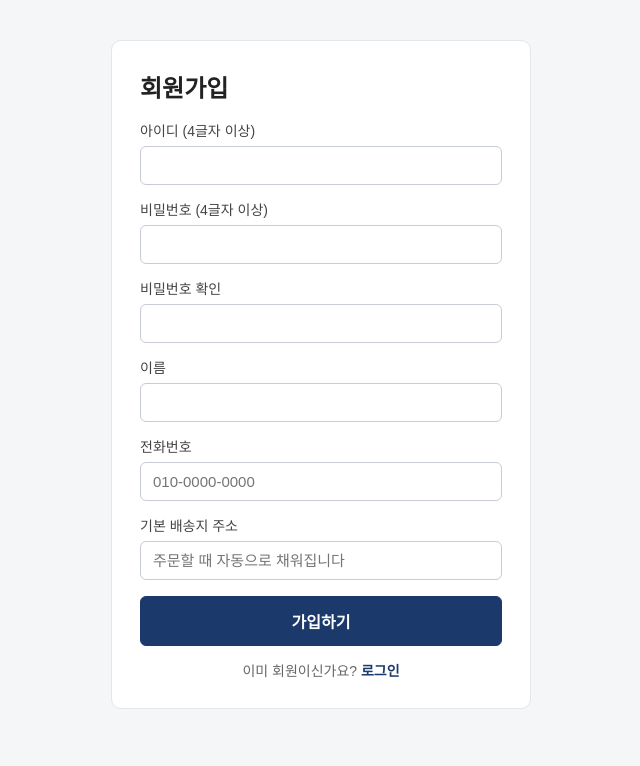
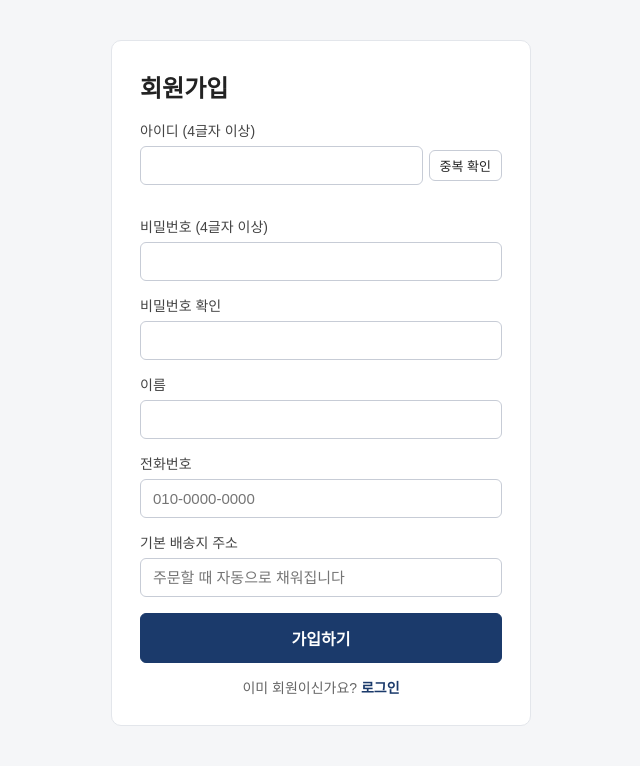
Before and after one commit to Goldstargreat/SpringFrameworkTermProject, a Spring Boot app: page /members/join in a window 1280 px wide. Shown: the part 65-831 px from the top of the page, without its empty margins (319-959 px from the left). Run offline with Spring Boot 4, Linux system fonts and the light colour scheme.

Commit message:
회원가입 아이디 중복 확인 버튼 추가
- GET /members/check-login-id : 아이디 사용 가능 여부를 JSON 으로 돌려준다
- 회원가입 화면에서 버튼을 누르면 새로고침 없이(fetch) 결과를 보여 준다
- 확인 후 아이디를 바꾸면 결과를 지운다

Co-Authored-By: Claude Opus 5.5 <noreply@anthropic.com>

```diff
--- a/src/main/java/kr/ac/kopo/gnuyog/goldstarmall/controller/MemberController.java
+++ b/src/main/java/kr/ac/kopo/gnuyog/goldstarmall/controller/MemberController.java
@@ -12,7 +12,10 @@ import org.springframework.web.bind.annotation.GetMapping;
 import org.springframework.web.bind.annotation.PostMapping;
 import org.springframework.web.bind.annotation.RequestMapping;
 import org.springframework.web.bind.annotation.RequestParam;
+import org.springframework.web.bind.annotation.ResponseBody;
 import org.springframework.web.servlet.mvc.support.RedirectAttributes;
+
+import java.util.Map;
 
 // 회원 컨트롤러 : 회원가입, 로그인, 로그아웃
 @Controller
@@ -66,6 +69,26 @@ public class MemberController {
         // addFlashAttribute : 리다이렉트된 다음 화면에서 딱 한 번만 보이는 메시지
         redirectAttributes.addFlashAttribute("message", "회원가입이 완료되었습니다. 로그인해 주세요.");
         return "redirect:/members/login";
+    }
+
+    // 아이디 중복 확인 : 회원가입 화면의 "중복 확인" 버튼이 자바스크립트(fetch)로 부른다
+    // @ResponseBody : 화면(HTML) 대신 데이터를 돌려준다. Map 은 JSON 으로 바뀌어 전달된다
+    // 예) {"available": true, "message": "사용할 수 있는 아이디입니다."}
+    // 화면을 새로고침하지 않고 결과만 받아 보여 주기 위한 것이고, 가입할 때 서버에서 한 번 더 검사한다
+    @GetMapping("/check-login-id")
+    @ResponseBody
+    public Map<String, Object> checkLoginId(@RequestParam(name = "loginId", required = false) String loginId) {
+        // 1) 글자 수 등 아이디 규칙 검사
+        try {
+            MemberValidator.validateLoginId(loginId);
+        } catch (BusinessException e) {
+            return Map.of("available", false, "message", e.getMessage());
+        }
+        // 2) 이미 쓰는 아이디인지 검사
+        if (!memberService.isLoginIdAvailable(loginId.trim())) {
+            return Map.of("available", false, "message", "이미 사용 중인 아이디입니다.");
+        }
+        return Map.of("available", true, "message", "사용할 수 있는 아이디입니다.");
     }
 
     // 로그인 화면 보여 주기
--- a/src/main/java/kr/ac/kopo/gnuyog/goldstarmall/service/MemberService.java
+++ b/src/main/java/kr/ac/kopo/gnuyog/goldstarmall/service/MemberService.java
@@ -61,6 +61,12 @@ public class MemberService {
 
         // 4) DB에 저장 (insert into members ...)
         return memberRepository.save(member);
+    }
+
+    // 아이디 사용 가능 여부 (회원가입 화면의 "중복 확인" 버튼에서 사용)
+    @Transactional(readOnly = true)
+    public boolean isLoginIdAvailable(String loginId) {
+        return memberRepository.findByLoginId(loginId) == null;
     }
 
     // 로그인 : 성공하면 회원 객체, 실패하면 null 을 돌려준다
--- a/src/main/resources/static/css/style.css
+++ b/src/main/resources/static/css/style.css
@@ -472,6 +472,38 @@ h2 {
     padding: 5px;
 }
 
+/* 회원가입 화면 : 입력칸 옆에 버튼 (아이디 중복 확인) */
+.input-with-button {
+    display: flex;
+    gap: 6px;
+    align-items: center;
+    margin-top: 6px;
+}
+
+.form-box .input-with-button input {
+    flex: 1;
+    margin-top: 0;
+}
+
+.input-with-button .btn {
+    white-space: nowrap;
+}
+
+/* 중복 확인 결과 문구 */
+.check-message {
+    margin: 4px 0 0;
+    font-size: 13px;
+    min-height: 1em;
+}
+
+.check-message.ok {
+    color: #1d6b34;
+}
+
+.check-message.fail {
+    color: #a12626;
+}
+
 /* 회원관리 화면의 전화번호 검색 */
 .member-search {
     margin: 12px 0;
--- a/src/main/resources/static/js/common.js
+++ b/src/main/resources/static/js/common.js
@@ -87,3 +87,33 @@ document.querySelectorAll('input[data-phone-format]').forEach(function (input) {
         input.setSelectionRange(cursor, cursor);
     });
 });
+
+// 5) 중복 확인 버튼 : data-check-url 이 붙은 버튼을 누르면 새로고침 없이 서버에 물어보고 결과를 보여 준다
+//    data-check-url    : 물어볼 주소 (예: /members/check-login-id)
+//    data-check-input  : 검사할 입력칸 id   (그 값을 ?loginId=... 처럼 입력칸 name 으로 보낸다)
+//    data-check-result : 결과 문구를 넣을 칸 id
+//    서버는 {"available": true/false, "message": "..."} 형태의 JSON 을 돌려준다
+document.querySelectorAll('button[data-check-url]').forEach(function (button) {
+    var input = document.getElementById(button.dataset.checkInput);
+    var result = document.getElementById(button.dataset.checkResult);
+
+    function showResult(text, ok) {
+        result.textContent = text;
+        result.className = 'check-message ' + (ok ? 'ok' : 'fail');
+    }
+
+    button.addEventListener('click', function () {
+        var url = button.dataset.checkUrl + '?' + encodeURIComponent(input.name) + '=' + encodeURIComponent(input.value.trim());
+        // fetch : 페이지를 그대로 둔 채 서버와 데이터만 주고받는다 (AJAX)
+        fetch(url)
+            .then(function (response) { return response.json(); })
+            .then(function (data) { showResult(data.message, data.available); })
+            .catch(function () { showResult('확인하지 못했습니다. 잠시 후 다시 시도해 주세요.', false); });
+    });
+
+    // 확인한 뒤에 아이디를 바꾸면 예전 결과는 지운다 (다시 확인해야 한다)
+    input.addEventListener('input', function () {
+        result.textContent = '';
+        result.className = 'check-message';
+    });
+});
--- a/src/main/resources/templates/member/join.html
+++ b/src/main/resources/templates/member/join.html
@@ -17,8 +17,16 @@
         <!-- 입력한 값은 POST /members/join 으로 전송된다 -->
         <form th:action="@{/members/join}" method="post">
             <label>아이디 (4글자 이상)
-                <input type="text" name="loginId" th:value="${loginId}" required>
+                <!-- 중복 확인 버튼 : 누르면 js/common.js 가 data-check-url 주소로 물어보고 결과를 아래 칸에 보여 준다 -->
+                <span class="input-with-button">
+                    <input type="text" id="loginId" name="loginId" th:value="${loginId}" required>
+                    <button type="button" class="btn btn-small"
+                            th:data-check-url="@{/members/check-login-id}"
+                            data-check-input="loginId"
+                            data-check-result="loginIdResult">중복 확인</button>
+                </span>
             </label>
+            <p id="loginIdResult" class="check-message"></p>
             <label>비밀번호 (4글자 이상)
                 <input type="password" name="password" required>
             </label>
```
